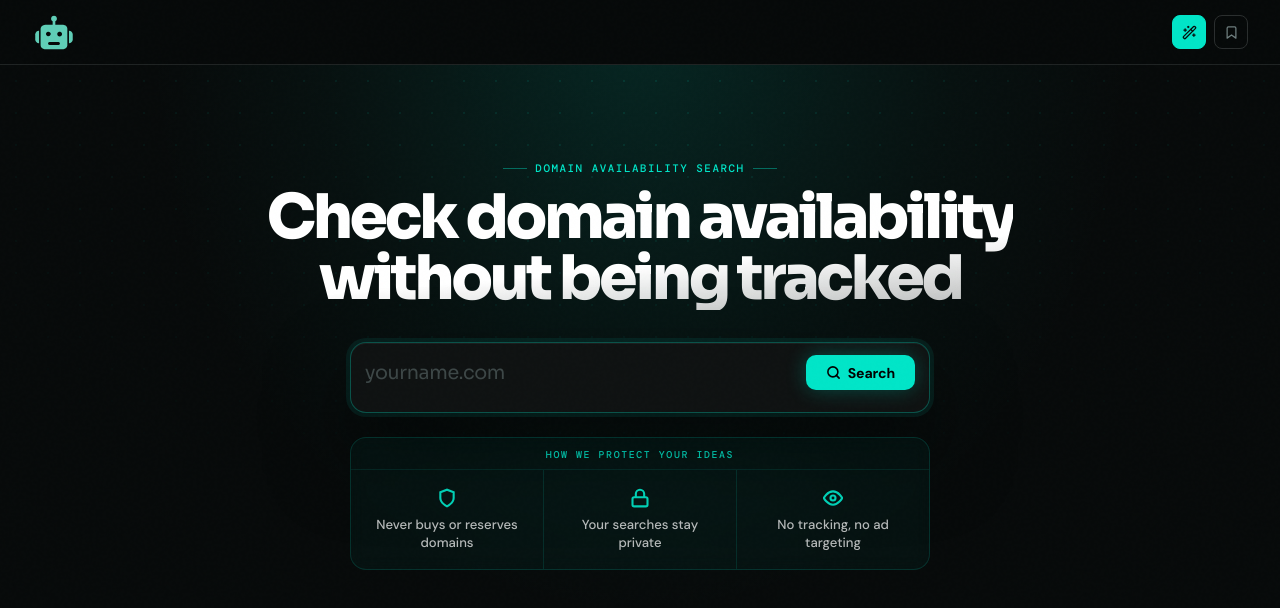
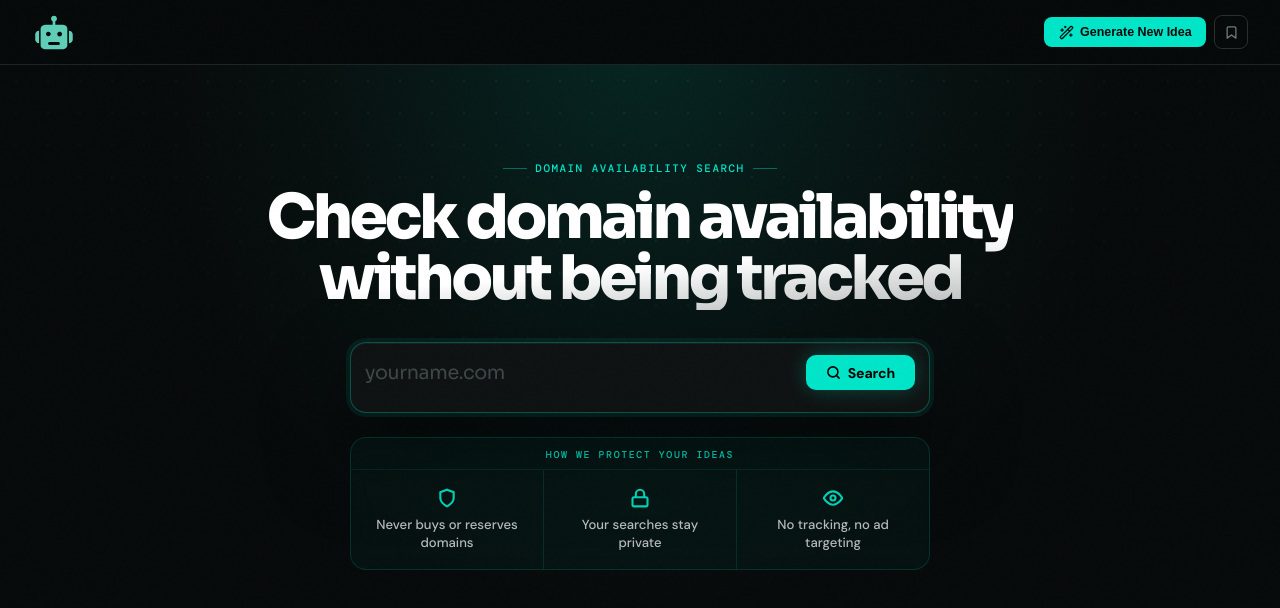
Before and after one commit to pragmatic-labs-development/domain-bot, a React (Vite) app: page / in a window 1280 px wide. Shown: the top 608 px of the page. Built offline with nearby package versions, Linux system fonts and the light colour scheme; no server answers.

Commit message:
Expand wand button to full 'Generate New Idea' CTA
Co-Authored-By: Claude Sonnet 4.6 <noreply@anthropic.com>

```diff
--- a/src/App.css
+++ b/src/App.css
@@ -198,16 +198,23 @@ body::before {
   color: var(--text);
   background: var(--surface2);
 }
-.icon-btn-wand {
+.nav-wand-btn {
+  display: inline-flex;
+  align-items: center;
+  gap: 0.4rem;
   background: var(--accent);
-  border-color: var(--accent);
+  border: none;
+  border-radius: var(--radius-sm);
   color: var(--bg);
-}
-.icon-btn-wand:hover {
-  background: var(--accent);
-  border-color: var(--accent);
-  color: var(--bg);
-  opacity: 0.85;
+  font-size: 0.78rem;
+  font-weight: 700;
+  padding: 0.45rem 0.9rem;
+  cursor: pointer;
+  white-space: nowrap;
+  transition: opacity 0.15s, box-shadow 0.15s;
+}
+.nav-wand-btn:hover {
+  opacity: 0.88;
   box-shadow: 0 0 12px rgba(0,229,200,0.35);
 }
 
--- a/src/App.jsx
+++ b/src/App.jsx
@@ -75,12 +75,12 @@ export default function App() {
 
           <div className="nav-right">
             <button
-              className="icon-btn icon-btn-wand"
+              className="nav-wand-btn"
               onClick={() => setIdeasOpen(true)}
-              aria-label="Generate domain ideas"
-              title="Generate ideas"
+              aria-label="Generate new idea"
             >
               <WandIcon />
+              Generate New Idea
             </button>
 
             <button
```
